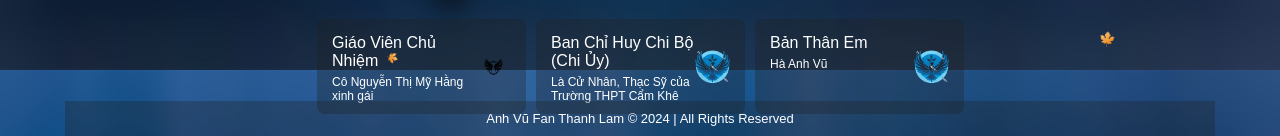
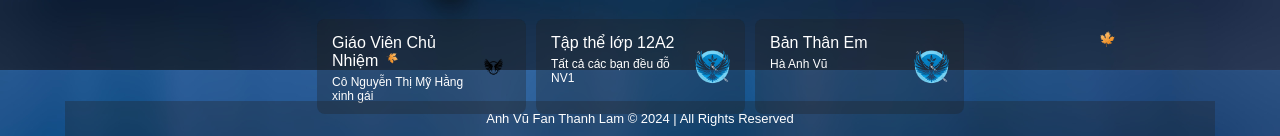
Before and after one commit to anhvu-ha/anhvu, a plain HTML site: page index.html in a window 1280 px wide. Shown: the part 730-866 px from the top of the page. Drawn offline with nearby package versions, Linux system fonts and the light colour scheme.

Commit message:
Update index.html

```diff
--- a/index.html
+++ b/index.html
@@ -210,10 +210,10 @@
                 <img src="./static/img/i5.png">
               </div>
             </a>
-            <a class="projectItem" target="_blank" href="http://thptcamkhe.phutho.edu.vn/co-cau-to-chuc2/bch-chi-bo-chi-uy-">
+            <a class="projectItem" target="_blank" href="https://anhvu-ha.github.io/tapthe12a2/">
               <div class="projectItemLeft">
-                <h1>Ban Chỉ Huy Chi Bộ (Chi Ủy)</h1>
-                <p>Là Cử Nhân, Thạc Sỹ của Trường THPT Cẩm Khê</p>
+                <h1>Tập thể lớp 12A2</h1>
+                <p>Tất cả các bạn đều đỗ NV1</p>
               </div>
               <div class="projectItemRight">
                 <img src="./static/img/i6.png">
```
